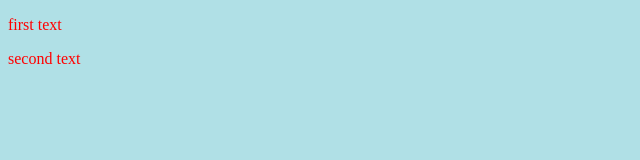
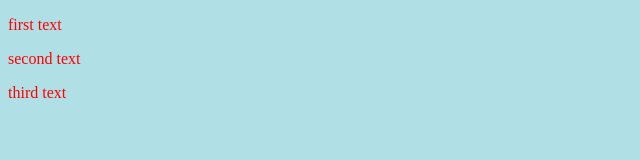
Before and after one commit to versuszed/site, a plain HTML site: page index.html in a window 1280 px wide. Shown: the full height of the page, 0-640 px from the left. Drawn offline with Linux system fonts and the light colour scheme.

Commit message:
3rd commit

```diff
--- a/index.html
+++ b/index.html
@@ -7,5 +7,6 @@
 <body>
 <p>first text</p>
 <p>second text</p>
+<p>third text</p>
 </body>
 </html>
```
